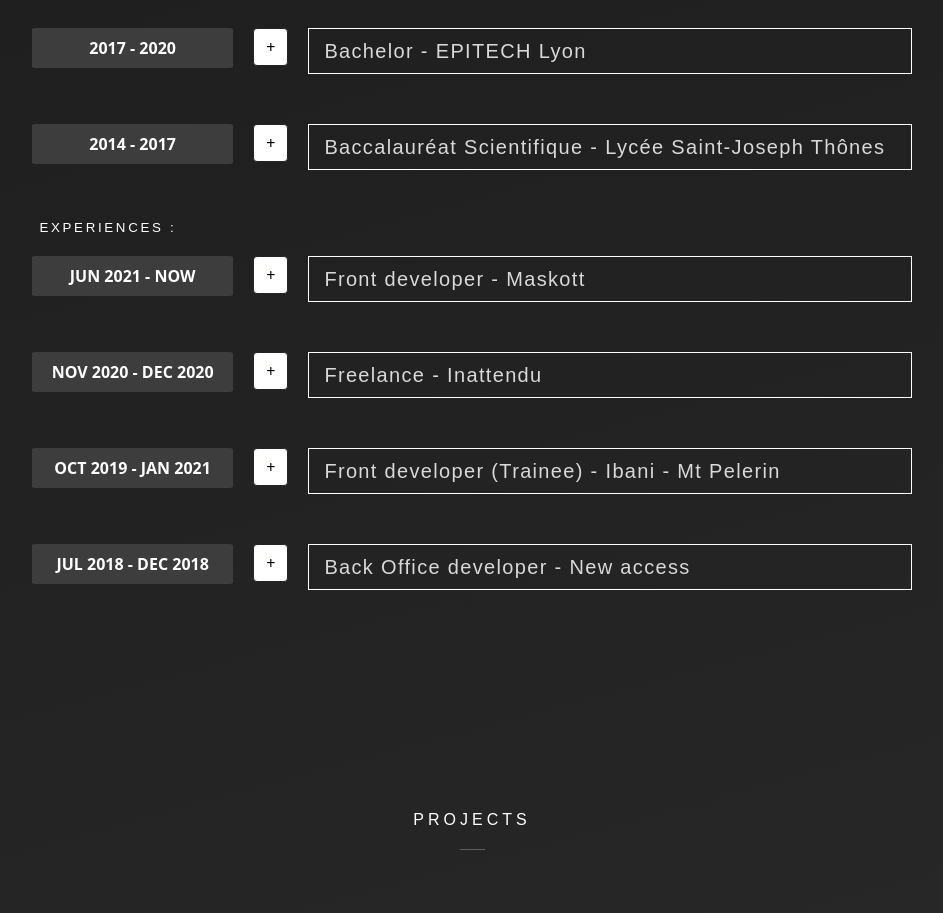
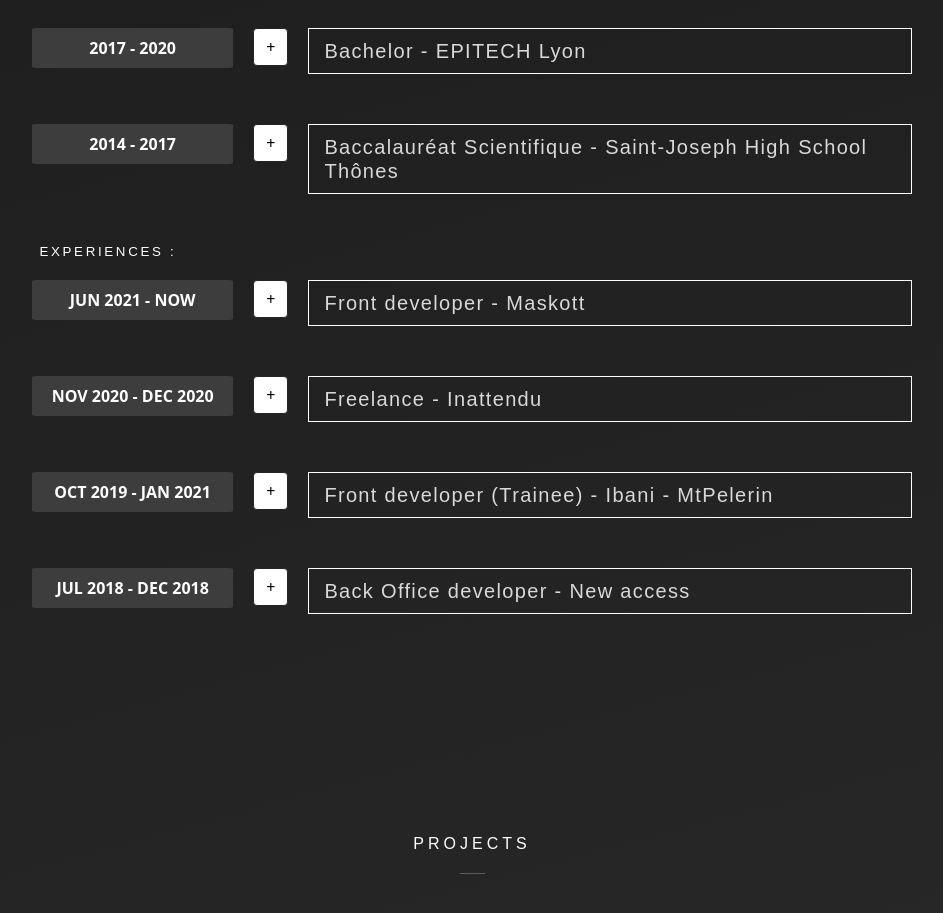
Before and after one commit to Tmauc/Portfolio-v1, a React (Create React App) app: page /professional in a window 1280 px wide. Shown: the part 2500-3413 px from the top of the page, without its empty margins (293-1236 px from the left). Built offline with nearby package versions, Linux system fonts and the light colour scheme.

Commit message:
add .htaccess, change home page

```diff
--- a/src/components/Resume.js
+++ b/src/components/Resume.js
@@ -17,7 +17,8 @@
         letterSpacing: "1pt",
         margin: 0,
         marginTop: 8,
-        display: 'none'
+        display: 'none',
+        whiteSpace: "pre-line"
     }
 
     const spanStyles = {
--- a/src/pages/home.js
+++ b/src/pages/home.js
@@ -31,10 +31,10 @@
                 <div className="PDiv persoDiv">
                     <div className="container">
                         <div className="row rotate5">
-                        <div className="col-lg-6 col-xs-12 colBtnHome2 paddingR300">
+                        <div className="col-lg-6 col-xs-12 colBtnHome2 paddingR250">
                                 <div className="text-wrapper-home">
                                     <hr className="line-perso backColorBlack"></hr>
-                                    <Button className="btnHome" variant="dark" href="/personal">PERSO</Button>
+                                    <Button className="btnHome" variant="dark" href="/personal?">PERSO</Button>
                                     <hr className="line-perso backColorBlack"></hr>
                                 </div>
                             </div>
@@ -45,10 +45,10 @@
                                     </div>
                                 </div>
                             </div>
-                            <div className="col-lg-6 col-xs-12 colBtnHome paddingR300">
+                            <div className="col-lg-6 col-xs-12 colBtnHome paddingR250">
                                 <div className="text-wrapper-home">
                                     <hr className="line-perso backColorBlack"></hr>
-                                    <Button className="btnHome" variant="dark" href="/personal">PERSO</Button>
+                                    <Button className="btnHome" variant="dark" href="/personal?">PERSO</Button>
                                     <hr className="line-perso backColorBlack"></hr>
                                 </div>
                             </div>
--- a/src/pages/professional.js
+++ b/src/pages/professional.js
@@ -19,16 +19,16 @@
 ];
 
 const education = [
-    { date: "2020 - NOW", title: "Master 2", where: "EPITECH Lyon", desc: "École en 5 ans, Expert en Technologies de l’Information." },
-    { date: "2017 - 2020", title: "Bachelor", where: "EPITECH Lyon", desc: "École en 5 ans, Expert en Technologies de l’Information." },
-    { date: "2014 - 2017", title: "Baccalauréat Scientifique", where: "Lycée Saint-Joseph Thônes", desc: "Mention Assez-Bien." },
+    { date: "2020 - NOW", title: "Master 2", where: "EPITECH Lyon", desc: "The Grande Ecole program is Epitech's historical curriculum. It lasts 5 years and trains experts in computer science. It offers a dense and varied technical content, including a diversity of programming projects, and covering many languages that will allow the student to approach all new technologies with serenity." },
+    { date: "2017 - 2020", title: "Bachelor", where: "EPITECH Lyon", desc: "The Grande Ecole program is Epitech's historical curriculum. It lasts 5 years and trains experts in computer science. It offers a dense and varied technical content, including a diversity of programming projects, and covering many languages that will allow the student to approach all new technologies with serenity." },
+    { date: "2014 - 2017", title: "Baccalauréat Scientifique", where: "Saint-Joseph High School Thônes", desc: "Pretty good awarded" },
 ];
 
 const workExperience = [
     { date: "JUN 2021 - NOW", title: "Front developer", where: "Maskott", desc: "Recreate a webapp in react." },
-    { date: "NOV 2020 - DEC 2020", title: "Freelance", where: "Inattendu", desc: "Boite d'évènementiel en présentiel et en virtuel./n.Gestion du site (Vue.js)./n.ZOOM master./n.Régie (son, vidéo, lumière)" },
-    { date: "OCT 2019 - JAN 2021", title: "Front developer (Trainee)", where: "Ibani - Mt Pelerin", desc: "Ibani: Société gérant du change de monaie./nMt Pelerin: Société (futur banque) qui vise à la création de compte digital sûr, gratuit, rapide./n/nAmélioration du site admin/nMise à jour de l'application mobile" },
-    { date: "JUL 2018 - DEC 2018", title: "Back Office developer", where: "New access", desc: "Multinational éditeur international de logiciels bancaires pour des banques privées./n/nCréation d'une application web permettant de visionner un projet sous forme de node et de lien (Force Layout)/nGestionnaire automatisé de logs (plusieurs milliers de logs, parsés, puis compilés en un seul log selon les paramètres de l´utilisateur)" },
+    { date: "NOV 2020 - DEC 2020", title: "Freelance", where: "Inattendu", desc: "Event enterprise in presence and virtual.\n\n.\tSite management (Vue.js).\n.\tZOOM master.\n.\tSound, video and light management." },
+    { date: "OCT 2019 - JAN 2021", title: "Front developer (Trainee)", where: "Ibani - MtPelerin", desc: "Ibani: Company managing the exchange of money.\nMtPelerin: Company (future bank) which aims at the creation of digital account safe, free, fast.\n\n.\tImprovement of the admin site.\n.\tUpdate of the mobile application.\n\nTools: Vue.js / React Native, Javascript / MacOS" },
+    { date: "JUL 2018 - DEC 2018", title: "Back Office developer", where: "New access", desc: "Multinational editor of banking software for private banks.\n\n.\tCreation of a web application allowing to view a project as a node and a link (Force Layout).\n.\tAutomated log manager (several thousands of logs, parsed, then compiled into a single log according to the user's parameters).\n\nTools : C, JavaScript (angular, d3.js), Html / Css, VisualStudio" },
 ];
 
 function Professional() {
--- a/src/styles/home.css
+++ b/src/styles/home.css
@@ -4,8 +4,8 @@
     padding-right: 130px;
 }
 
-.paddingR300 {
-    padding-right: 300px;
+.paddingR250 {
+    padding-right: 250px;
 }
 
 .paddingL20 {
@@ -71,7 +71,6 @@
     }
 
     .PDiv:hover {
-        width: 80%;
         z-index: 1000;
     }
 
```
Also changed, not shown: 1 other file (tests, documents, lock files or other folders).
